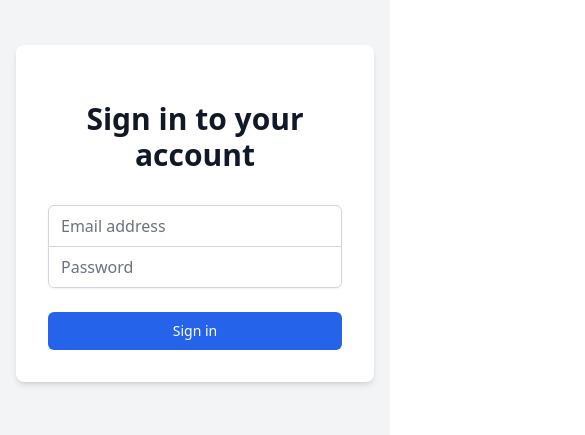
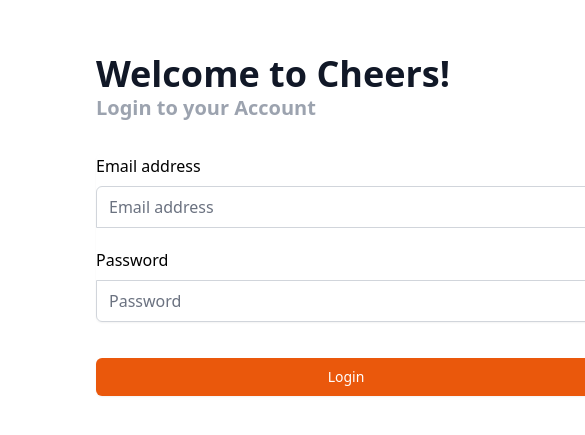
Before and after one commit to NathanRomasanta/cheers-react, a Next.js app: page /login in a window 390 px wide. Shown: the part 209-644 px from the top of the page, 585 px wide, since content can reach past the window. Built offline with nearby package versions, Linux system fonts and the light colour scheme; no server answers.

Commit message:
Refactor login page layout and add image background

```diff
--- a/app/login/page.js
+++ b/app/login/page.js
@@ -6,6 +6,7 @@
 import { doc, getDoc } from "firebase/firestore";
 import { useAuth } from "/app/_utils/AuthContext";
 import { useRouter } from "next/navigation";
+import Image from "next/image";
 
 export default function Login() {
   const [email, setEmail] = useState("");
@@ -114,22 +115,36 @@
   }
 
   return (
-    <div className="min-h-screen flex items-center justify-center bg-gray-100 px-4">
-      <div className="max-w-md w-full space-y-8 bg-white p-8 rounded-lg shadow-md">
+    <div className="flex h-screen">
+      <div className="relative flex-1">
+        <Image
+          src="/images/stampede.png"
+          alt="Your image"
+          layout="fill"
+          objectFit="cover"
+        />
+      </div>
+
+      <div className="flex-1 p-8 flex items-center justify-start bg-white">
         <div>
-          <h2 className="mt-6 text-center text-3xl font-extrabold text-gray-900">
-            Sign in to your account
+          <div className="w-max space-y-8  p-16">
+            <div>
+              <h2 className="mt-6 text-4xl font-bold text-gray-900">
+                Welcome to Cheers!
               </h2>
+              <label className="text-gray-400 text-xl font-bold">
+                Login to your Account
+              </label>
             </div>
 
             {error && (
               <div className="bg-red-50 text-red-700 p-3 rounded">{error}</div>
             )}
 
-        <form className="mt-8 space-y-6" onSubmit={handleSubmit}>
-          <div className="rounded-md shadow-sm -space-y-px">
-            <div>
-              <label htmlFor="email-address" className="sr-only">
+            <form className="mt-8  space-y-9" onSubmit={handleSubmit}>
+              <div className="rounded-md shadow-sm space-y-5">
+                <div className="space-y-2">
+                  <label htmlFor="email-address" className=" text-black">
                     Email address
                   </label>
                   <input
@@ -140,12 +155,12 @@
                     required
                     value={email}
                     onChange={(e) => setEmail(e.target.value)}
-                className="appearance-none rounded-none relative block w-full px-3 py-2 border border-gray-300 placeholder-gray-500 text-gray-900 rounded-t-md focus:outline-none focus:ring-blue-500 focus:border-blue-500 focus:z-10 sm:text-sm"
+                    className="appearance-none relative block w-[500px] px-3 py-2 border border-gray-300 placeholder-gray-500 text-gray-900 rounded-t-md focus:outline-none focus:ring-2 focus:ring-orange-500 focus:border-orange-500 focus:z-10 sm:text-sm"
                     placeholder="Email address"
                   />
                 </div>
-            <div>
-              <label htmlFor="password" className="sr-only">
+                <div className="space-y-2">
+                  <label htmlFor="email-address" className=" text-black">
                     Password
                   </label>
                   <input
@@ -166,22 +181,24 @@
                 <button
                   type="submit"
                   disabled={loading}
-              className={`group relative w-full flex justify-center py-2 px-4 border border-transparent text-sm font-medium rounded-md text-white bg-blue-600 hover:bg-blue-700 focus:outline-none focus:ring-2 focus:ring-offset-2 focus:ring-blue-500 ${
+                  className={`w-full flex justify-center py-2 px-4 border border-transparent rounded-md shadow-sm text-sm font-medium text-white bg-orange-600 hover:bg-orange-700 focus:outline-none focus:ring-2 focus:ring-offset-2 focus:ring-indigo-500 disabled:opacity-50 ${
                     loading ? "opacity-70 cursor-not-allowed" : ""
                   }`}
                 >
                   {loading ? (
                     <span className="flex items-center">
                       <span className="w-5 h-5 mr-2 border-t-2 border-r-2 border-white rounded-full animate-spin"></span>
-                  Signing in...
+                      Logging In...
                     </span>
                   ) : (
-                "Sign in"
+                    "Login"
                   )}
                 </button>
               </div>
             </form>
           </div>
         </div>
+      </div>
+    </div>
   );
 }
```
Also changed, not shown: 1 other file (tests, documents, lock files or other folders). Lines whose indentation alone changed are shown as unchanged.
